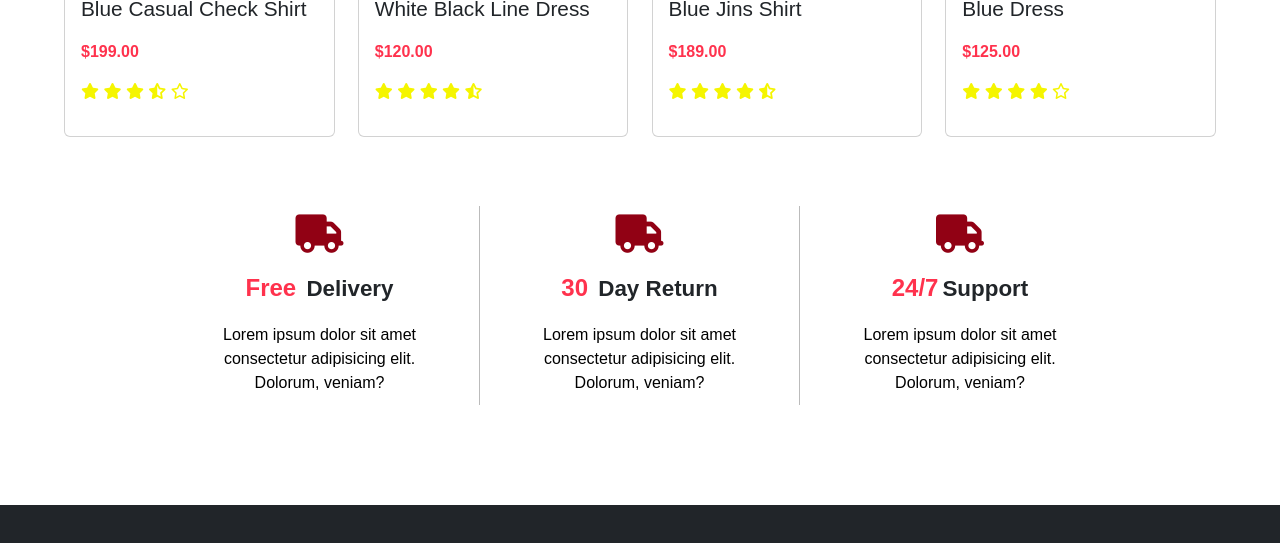
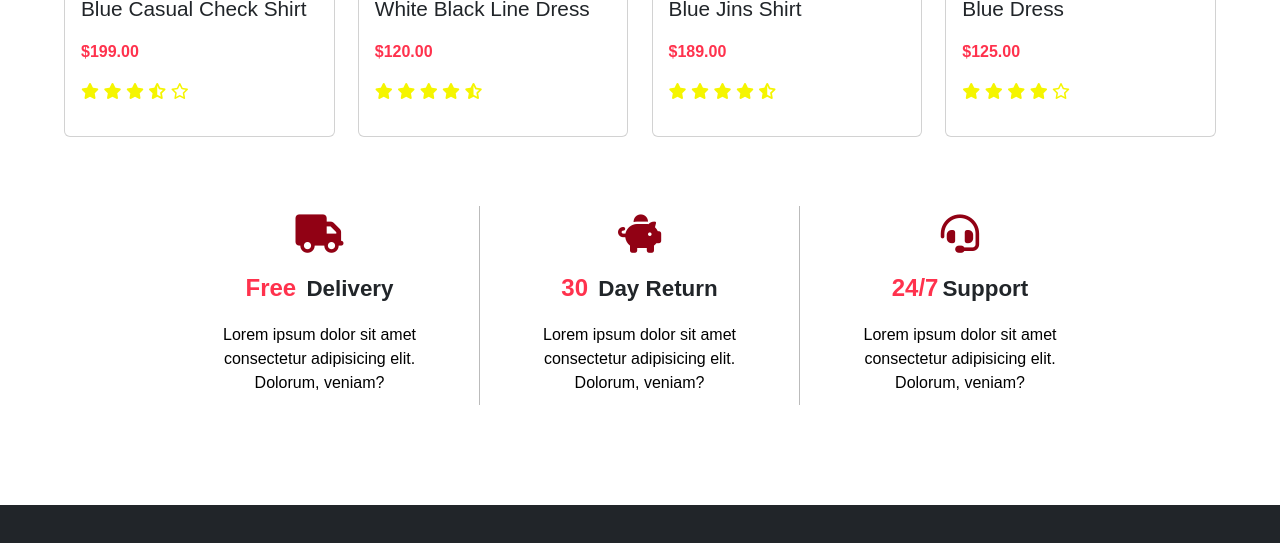
Before and after one commit to mersaucedo/Shopwise, a website: page index.html in a window 1280 px wide. Shown: the part 2015-2558 px from the top of the page. Drawn offline with nearby package versions, Linux system fonts and the light colour scheme.

Commit message:
iconos modificados

```diff
--- a/index.html
+++ b/index.html
@@ -285,7 +285,7 @@
         </p>
       </div>
       <div class="delivery-card">
-        <div class="delivery-icon"><i class="fa-solid fa-truck"></i></div>
+        <div class="delivery-icon"><i class="fa-solid fa-piggy-bank"></i></div>
         <h3 class="delivery-title"><span>30</span> Day Return</h3>
         <p class="delivery-text">
           Lorem ipsum dolor sit amet consectetur adipisicing elit. Dolorum,
@@ -293,7 +293,7 @@
         </p>
       </div>
       <div class="delivery-card">
-        <div class="delivery-icon"><i class="fa-solid fa-truck"></i></div>
+        <div class="delivery-icon"><i class="fa-solid fa-headset"></i></div>
         <h3 class="delivery-title"><span>24/7</span>Support</h3>
         <p class="delivery-text">
           Lorem ipsum dolor sit amet consectetur adipisicing elit. Dolorum,
```
